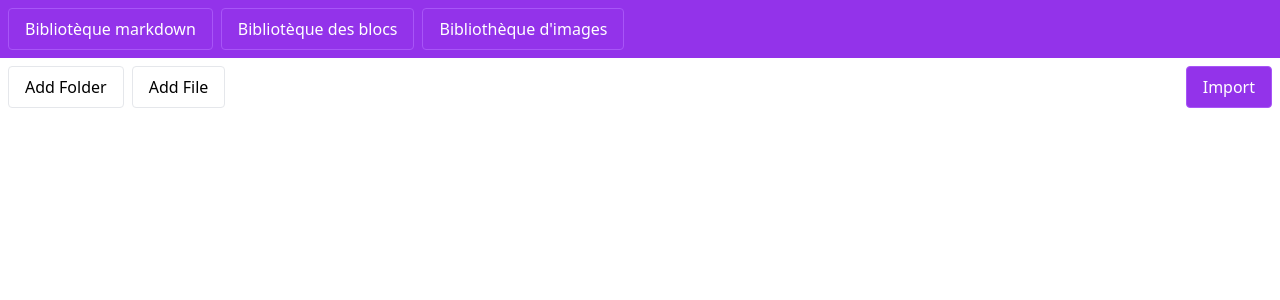
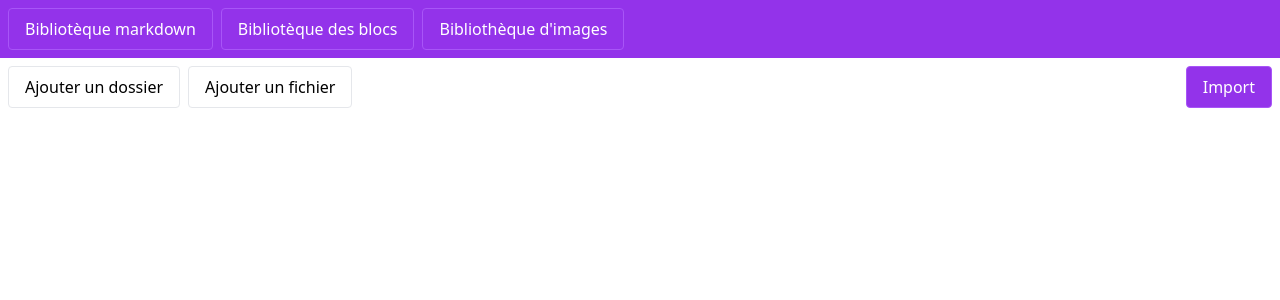
Before and after one commit to cousseaualban/DEV_FULLSTACK_2, a React (Vite) app: page / in a window 1280 px wide. Shown: the top 300 px of the page. Built offline with nearby package versions, Linux system fonts and the light colour scheme.

Commit message:
Version finale du projet

```diff
--- a/src/markdown/components/Arborescence/ContextMenu.jsx
+++ b/src/markdown/components/Arborescence/ContextMenu.jsx
@@ -32,7 +32,7 @@ export default function ContextMenu({ contextMenu, setContextMenu, setItems }) {
           setContextMenu(null);
         }}
       >
-        ✏️ Rename
+        ✏️ Renommer
       </div>
 
 
@@ -43,7 +43,7 @@ export default function ContextMenu({ contextMenu, setContextMenu, setItems }) {
           setContextMenu(null);
         }}
       >
-        🗑 Delete
+        🗑 Supprimer
       </div>
 
 
@@ -51,7 +51,7 @@ export default function ContextMenu({ contextMenu, setContextMenu, setItems }) {
         style={{ padding: "6px", cursor: "pointer" }}
         onClick={() => setContextMenu(null)}
       >
-        Cancel
+        Retour
       </div>
     </div>
   );
--- a/src/markdown/components/Toolbar.jsx
+++ b/src/markdown/components/Toolbar.jsx
@@ -5,8 +5,8 @@ export default function Toolbar({onAddFolder, onAddFile, setItems, selectedFolde
     return(
         <div className="flex justify-between mb-3">
             <div className="flex gap-2">
-                <button className="bg-white hover:bg-gray-200 border py-2 px-4 rounded" onClick={onAddFolder}>Add Folder</button>
-                <button className="bg-white hover:bg-gray-200 border py-2 px-4 rounded" onClick={onAddFile}>Add File</button>
+                <button className="bg-white hover:bg-gray-200 border py-2 px-4 rounded" onClick={onAddFolder}>Ajouter un dossier</button>
+                <button className="bg-white hover:bg-gray-200 border py-2 px-4 rounded" onClick={onAddFile}>Ajouter un fichier</button>
             </div>
             <input
                 type="file"
```
Also changed, not shown: 1 other file (tests, documents, lock files or other folders).
